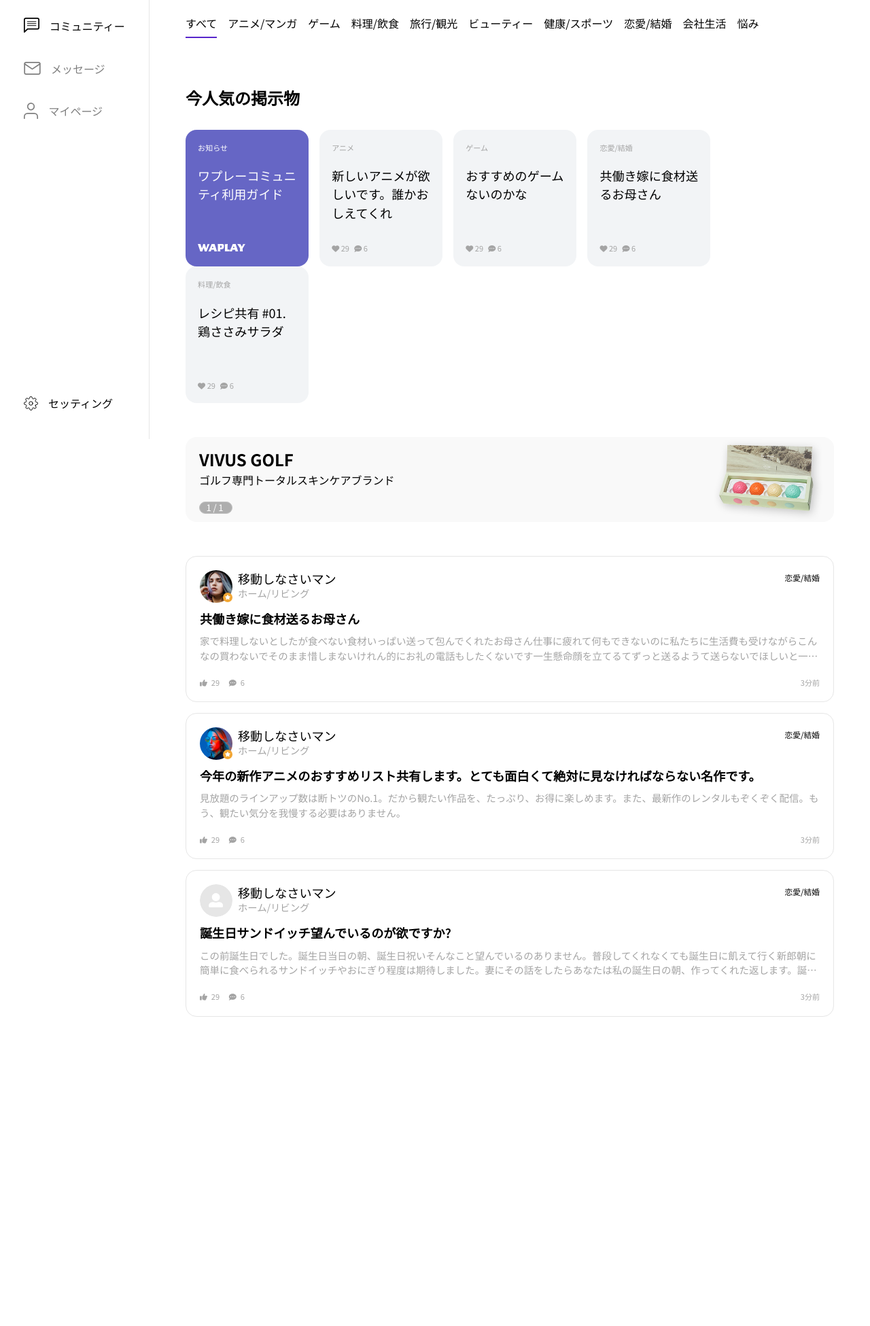
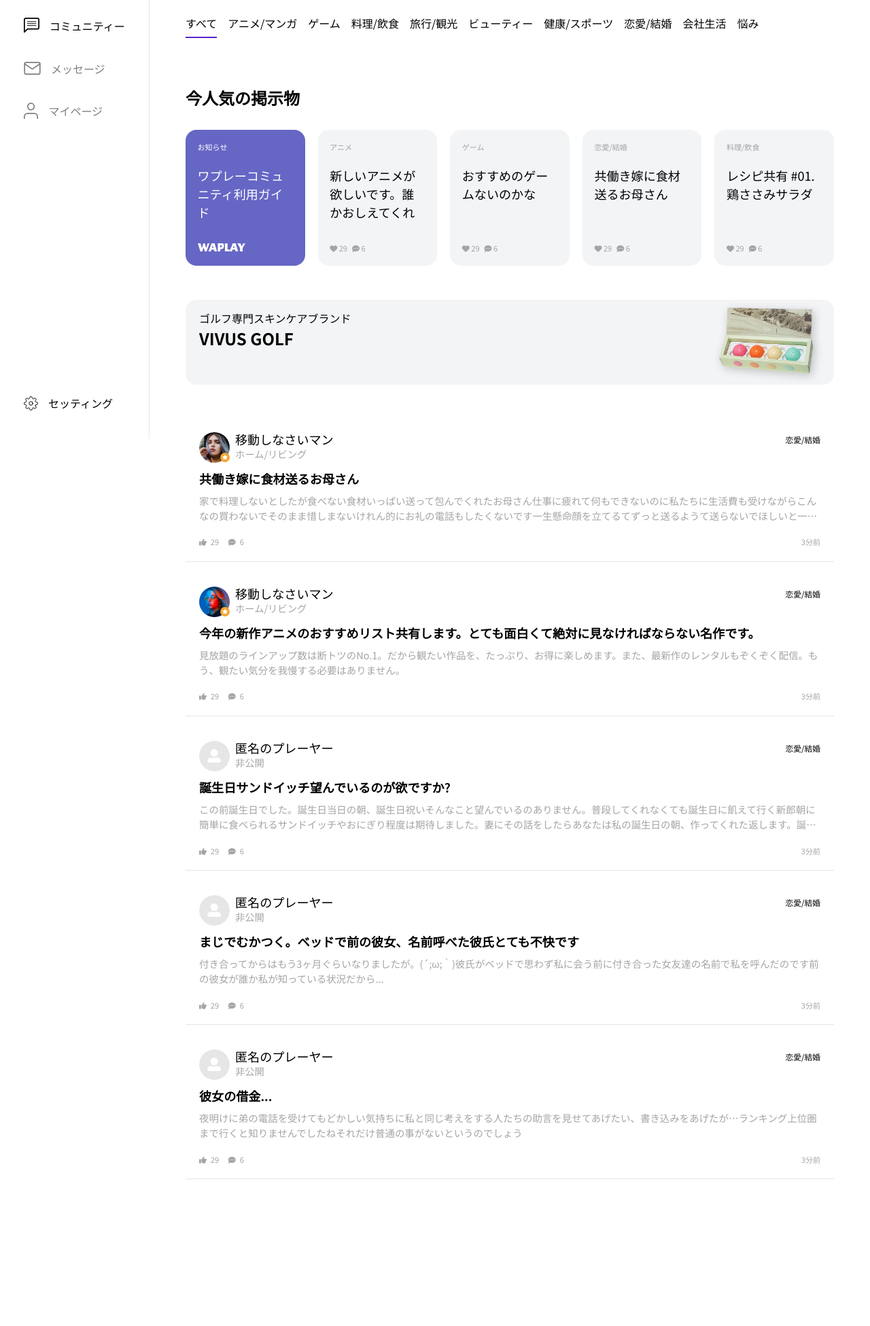
Before and after one commit to wegojapan/waplay, a PHP site: page /comm.php in a window 1280 px wide. Shown: the part 154-2105 px from the top of the page at 68% size. Before the commit the page ends 1650 px from the top, so only its background shows below. Run offline with PHP 8.4, Linux system fonts and the light colour scheme.

Commit message:
마이페이지 1차 끝

```diff
--- a/comm.php
+++ b/comm.php
@@ -129,22 +129,21 @@
         </div>
       </section>
 
-      <div class="con_bn">
+      <section class="con_bn">
         <div class="slider">
           <li>
             <a href="#123">
               <div class="box_bn">
                 <div class="box_txt">
+                  <span>ゴルフ専門スキンケアブランド</span>
                   <strong>VIVUS GOLF</strong>
-                  <span>ゴルフ専門トータルスキンケアブランド</span>
                 </div>
                 <div class="box_img"><img src="./imgs/bn/bn_object_03.png" alt=""></div>
               </div>
             </a>
           </li>
         </div>
-        <div class="slider-count"></div>
-      </div>
+      </section>
 
 
       <section class="con_post">
@@ -233,10 +232,10 @@
               </a></div>
               <dl class="box_txt">
                 <dt>
-                  <span class="p_name">移動しなさいマン</span>
+                  <span class="p_name">匿名のプレーヤー</span>
                 </dt>
                 <dd>
-                  <small class="cate">ホーム/リビング</small>
+                  <small class="cate">非公開</small>
                 </dd>
               </dl>
             </div>
@@ -246,6 +245,82 @@
             <dt class="tit">誕生日サンドイッチ望んでいるのが欲ですか?</dt>
             <dd class="txt">
             この前誕生日でした。誕生日当日の朝、誕生日祝いそんなこと望んでいるのありません。普段してくれなくても誕生日に飢えて行く新郎朝に簡単に食べられるサンドイッチやおにぎり程度は期待しました。妻にその話をしたらあなたは私の誕生日の朝、作ってくれた返します。誕生日朝サンドイッチやおにぎり程度が欲ですか?
+            </dd>
+          </a></dl>
+          <div class="box_util">
+            <div class="icons">
+              <p class="ic_like">
+                <i class="fa-solid fa-thumbs-up"></i>
+                <span>29</span>
+              </p>
+              <p class="ic_comment">
+                <i class="fa-solid fa-comment-dots"></i>
+                <span>6</span>
+              </p>
+            </div>
+            <p class="date">3分前</p>
+          </div>
+
+        </article>
+        <article class="box_post">
+          <div class="wrp_profile">
+            <div class="profile_set unknown">
+              <div class="box_profile"><a href="#123">
+                <p class="pic"><img src="./imgs/user/unknown.jpg" alt="user"></p>
+              </a></div>
+              <dl class="box_txt">
+                <dt>
+                  <span class="p_name">匿名のプレーヤー</span>
+                </dt>
+                <dd>
+                  <small class="cate">非公開</small>
+                </dd>
+              </dl>
+            </div>
+            <p class="cate"><small>恋愛/結婚</small></p>
+          </div>
+          <dl class="box_txt"><a href="#123">
+            <dt class="tit">まじでむかつく。ベッドで前の彼女、名前呼べた彼氏とても不快です</dt>
+            <dd class="txt">
+            付き合ってからはもう3ヶ月ぐらいなりましたが。(´;ω;｀)彼氏がベッドで思わず私に会う前に付き合った女友達の名前で私を呼んだのです前の彼女が誰か私が知っている状況だから...
+            </dd>
+          </a></dl>
+          <div class="box_util">
+            <div class="icons">
+              <p class="ic_like">
+                <i class="fa-solid fa-thumbs-up"></i>
+                <span>29</span>
+              </p>
+              <p class="ic_comment">
+                <i class="fa-solid fa-comment-dots"></i>
+                <span>6</span>
+              </p>
+            </div>
+            <p class="date">3分前</p>
+          </div>
+
+        </article>
+        <article class="box_post">
+          <div class="wrp_profile">
+            <div class="profile_set unknown">
+              <div class="box_profile"><a href="#123">
+                <p class="pic"><img src="./imgs/user/unknown.jpg" alt="user"></p>
+              </a></div>
+              <dl class="box_txt">
+                <dt>
+                  <span class="p_name">匿名のプレーヤー</span>
+                </dt>
+                <dd>
+                  <small class="cate">非公開</small>
+                </dd>
+              </dl>
+            </div>
+            <p class="cate"><small>恋愛/結婚</small></p>
+          </div>
+          <dl class="box_txt"><a href="#123">
+            <dt class="tit">彼女の借金...</dt>
+            <dd class="txt">
+            夜明けに弟の電話を受けてもどかしい気持ちに私と同じ考えをする人たちの助言を見せてあげたい、書き込みをあげたが…ランキング上位圏まで行くと知りませんでしたねそれだけ普通の事がないというのでしょう
             </dd>
           </a></dl>
           <div class="box_util">
--- a/css/scss/_settings.scss
+++ b/css/scss/_settings.scss
@@ -198,6 +198,18 @@ $bgPoint: #F9F3FF;
 	}
 }
 
+
+@mixin layout_flow {
+	@include cV(padding, 70px 5% 0 5%, 8% 0 0 4%, 11% 0 0 4%);
+}
+
+@mixin layout_normal {
+	@include cV(margin, 70px 5% 0 5%, 8% 4% 0 4%, 11% 4% 0 4%);
+}
+
+
+
+
 @mixin main_tit {
 	@include cV(margin-bottom, 3%, 5%);
 	display: flex;
--- a/css/scss/comm.scss
+++ b/css/scss/comm.scss
@@ -29,23 +29,25 @@
 	}
 
 	.con_bn {
-		@include cV(margin, 50px 5% 0 5%, 5% 4% 0 4%, 5% 4% 0 4%);
+		@include layout_normal;
+		@include cV(margin-top, 50px, 50px, 5%);
+
 		.box_bn {
-			@include cV(background-color, $whiteGray, white);
+			@include cV(background-color, $bgGray, $bgGray);
 			box-sizing: border-box;
 		}
 	}
 
 	.con_post {
-		@include cV(margin, 0 5% 0 5%, 0 4% 0 4%, 0 4% 0 4%);
-		max-width: 970px;
+		@include layout_normal;
+		@include cV(margin-top, 50px, 50px, 5%);
 		.box_post {
 			background-color: white;
-			border: 1px solid $lightGray;
-			border-radius: 16px;
 			box-sizing: border-box;
+			@include cV(border-radius, 0, 16px);
 			@include cV(padding, 20px, 4%);
-			@include cV(margin-bottom, 16px, 2%);
+			@include cV(margin-bottom, 16px, 3%);
+			border-bottom: 1px solid $lightGray;
 			.wrp_profile {
 				display: flex;
 				justify-content: space-between;
@@ -113,4 +115,11 @@
 	}
 
 
+	@include mq(pc) {
+		.con_post {
+			max-width: 970px;
+		}
+	}
+
+
 }
--- a/css/scss/common.scss
+++ b/css/scss/common.scss
@@ -386,8 +386,10 @@ li {list-style-type: none;}
 
 	// slide_list_form
 	.wrp_slide_list {
-		@include cV(padding, 70px 5% 0 5%, 8% 0 0 4%, 11% 0 0 4%);
+		@include layout_flow;
+
 		.box_tit {
+
 			@include main_tit;
 		}
 		.con_slide_list {
@@ -395,8 +397,8 @@ li {list-style-type: none;}
 				width: 100%;
 				position: relative;
 				li {
-					@include cV(margin-right, 16px, 8px, 4px);
-					@include cV(width, 181.1px, 176px, 45%);
+					@include cV(margin-right, 2%, 1%, 1%);
+					@include cV(width, 18.4%, 30%, 45%);
 					white-space: normal;
 					display: inline-block;
 					a {
@@ -406,7 +408,7 @@ li {list-style-type: none;}
 							overflow: hidden;
 							background-color: gray;
 							width: 100%;
-							height: 120px;
+							@include cV(height, 120px, 25vw);
 							img {
 								display: block;
 								width: 100%;
@@ -508,7 +510,8 @@ li {list-style-type: none;}
 					li {
 						border-radius: 16px;
 						background-color: $bgGray;
-						@include cV(margin-right, 16px, 8px, 4px);
+						@include cV(margin-right, 2%, 1%, 1%);
+						@include cV(width, 18.4%, 30%, 45%);
 						a {
 							box-sizing: border-box;
 							@include cV(padding, 10%, 10%);
@@ -560,9 +563,9 @@ li {list-style-type: none;}
 			}
 		}
 		&.cate_nav {
-			@include cV(padding-top, 50px, 4%, 0);
 			top: 60px;
 			z-index: 10;
+
 			.box_tit {
 				@include cV(margin-bottom, 20px, 3%);
 			}
@@ -620,7 +623,7 @@ li {list-style-type: none;}
 
 	// world_icon_list_form
 	.con_wrd_list {
-		@include cV(padding, 70px 5% 0 5%, 8% 4% 0 4%, 11% 4% 0 4%);
+		@include layout_normal;
 		.box_tit {
 			@include main_tit;
 		}
@@ -671,7 +674,7 @@ li {list-style-type: none;}
 
 	// slide_hot
 	.con_slide_hot {
-		@include cV(padding, 70px 5% 0 5%, 8% 0 0 4%, 11% 0 0 4%);
+		@include layout_flow;
 		.box_tit {
 			@include main_tit;
 		}
@@ -693,7 +696,7 @@ li {list-style-type: none;}
 
 	// con_story
 	.con_story {
-		@include cV(padding, 70px 5% 0 5%, 8% 4% 0 4%, 11% 4% 0 4%);
+		@include layout_normal;
 		.box_tit {
 			@include main_tit;
 		}
@@ -762,7 +765,7 @@ li {list-style-type: none;}
 	//Banner Content
 	.con_bn {
 		position: relative;
-		@include cV(margin, 50px 5% 0 5%, 4% 4% 0 4%, 11% 4% 0 4%);
+		@include layout_normal;
 		.box_bn {
 			box-sizing: border-box;
 			background-color: $bgPoint;
@@ -776,7 +779,7 @@ li {list-style-type: none;}
 					display: block;
 					display: -webkit-box;
 					-webkit-box-orient: vertical;
-					-webkit-line-clamp: 2;
+					-webkit-line-clamp: 1;
 					overflow: hidden;
 					text-overflow: ellipsis;
 					word-break: break-all;
@@ -819,16 +822,9 @@ li {list-style-type: none;}
 			@include fsz-cha(13,13,9);
 			letter-spacing: 0.2em;
 		}
-		@include mq(pc) {
-			max-width: 970px;
-		}
 	}
 
 
-
-	.con_bn + section, .con_fix_top + section, .con_wrd_list + section {
-		@include cV(padding-top, 50px, 5%, 5%);
-	}
 
 	// con_fix_top
 	.con_fix_top {
@@ -904,8 +900,8 @@ li {list-style-type: none;}
 			position: relative;
 			margin-right: 0.5em;
 			.pic {
-				width: 48px;
-				height: 48px;
+				width: 45px;
+				height: 45px;
 				overflow: hidden;
 				border-radius: 50%;
 			}
@@ -950,6 +946,7 @@ li {list-style-type: none;}
 		}
 	}
 
+	// alram red dot
 	i.red_dot {
 		display: inline-block;
 		@include cV(width, 8px, 0.5rem);
@@ -980,8 +977,23 @@ li {list-style-type: none;}
 		  }
 		}
 	}
+
+	.con_fix_top + .con_bn {
+		@include cV(margin-top, 50px, 5%);
+	}
+	.con_fix_top + .con_my_profile, .con_fix_top + .wrp_slide_list {
+		@include cV(padding-top, 50px, 5%);
+	}
+
+	.con_fix_top + .wrp_slide_list.cate_nav {
+		padding-top: 0;
+		@include cV(padding-top, 50px, 0, 0);
+	}
+
+
+
 	@include mq(pc) {
-		.wrp_slide_list, .con_wrd_list, .con_slide_hot, .con_story {
+		.wrp_slide_list, .con_wrd_list, .con_slide_hot, .con_story, .con_bn {
 			max-width: 970px;
 		}
 	}
--- a/msg.php
+++ b/msg.php
@@ -49,7 +49,7 @@
         </div>
       </section>
 
-      <div class="con_bn">
+      <section class="con_bn">
         <div class="slider">
           <li><a href="#123">
             <div class="box_bn">
@@ -62,7 +62,7 @@
             </p>
           </a></li>
         </div>
-      </div>
+      </section>
 
 
       <section class="con_post">
```
Also changed, not shown: css/comm.css (+48 -12 lines), css/common.css (+67 -55 lines), css/msg.css (+45 -16 lines), css/mypage.css (+60 -29 lines), css/scss/msg.scss (+14 -8 lines), css/scss/mypage.scss (+15 -12 lines), index.php (+4 -5 lines), js/mypage.js (added, +13 -0 lines), mypage.php (+18 -18 lines), css/comm.min.css, css/common.min.css, css/msg.min.css, css/mypage.min.css.
